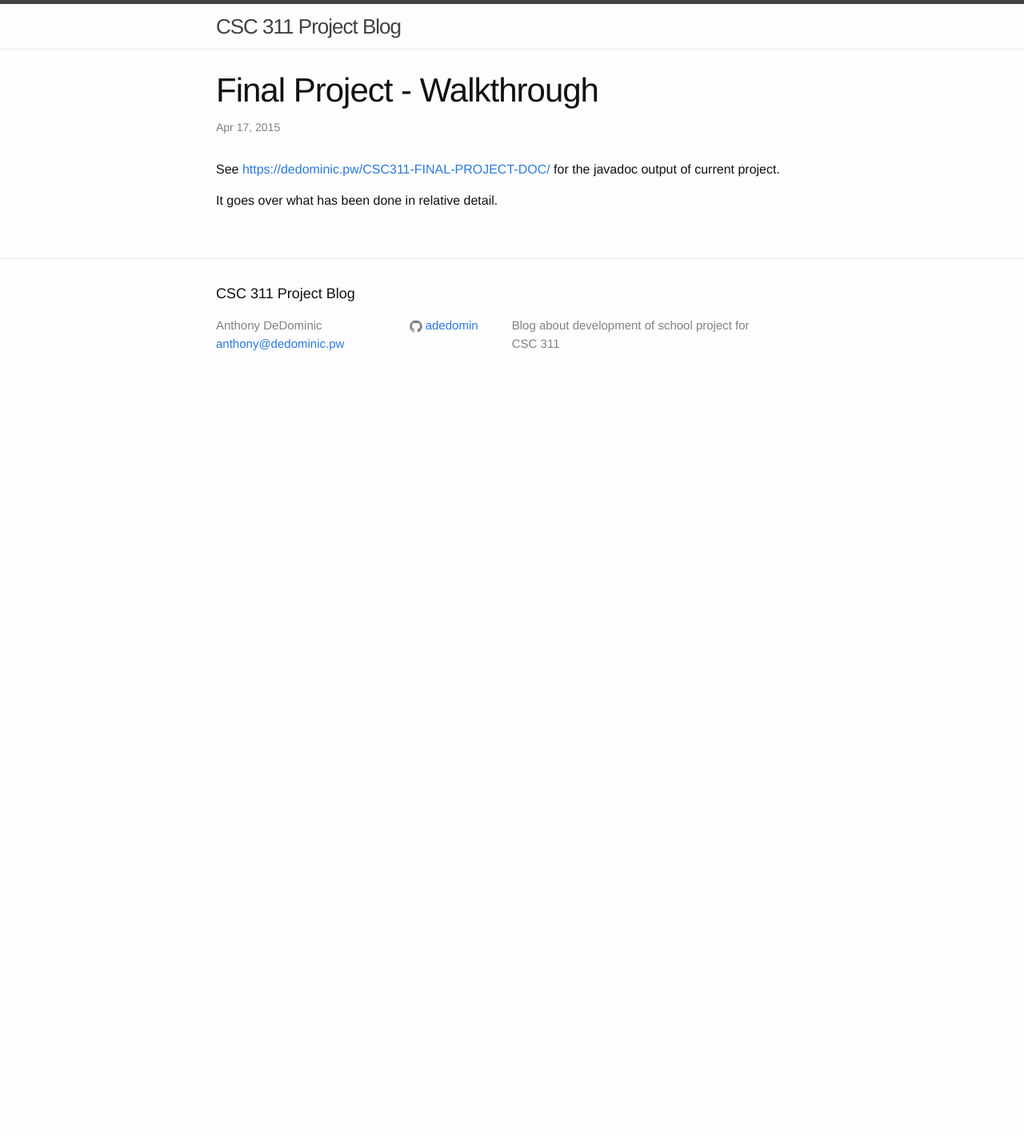
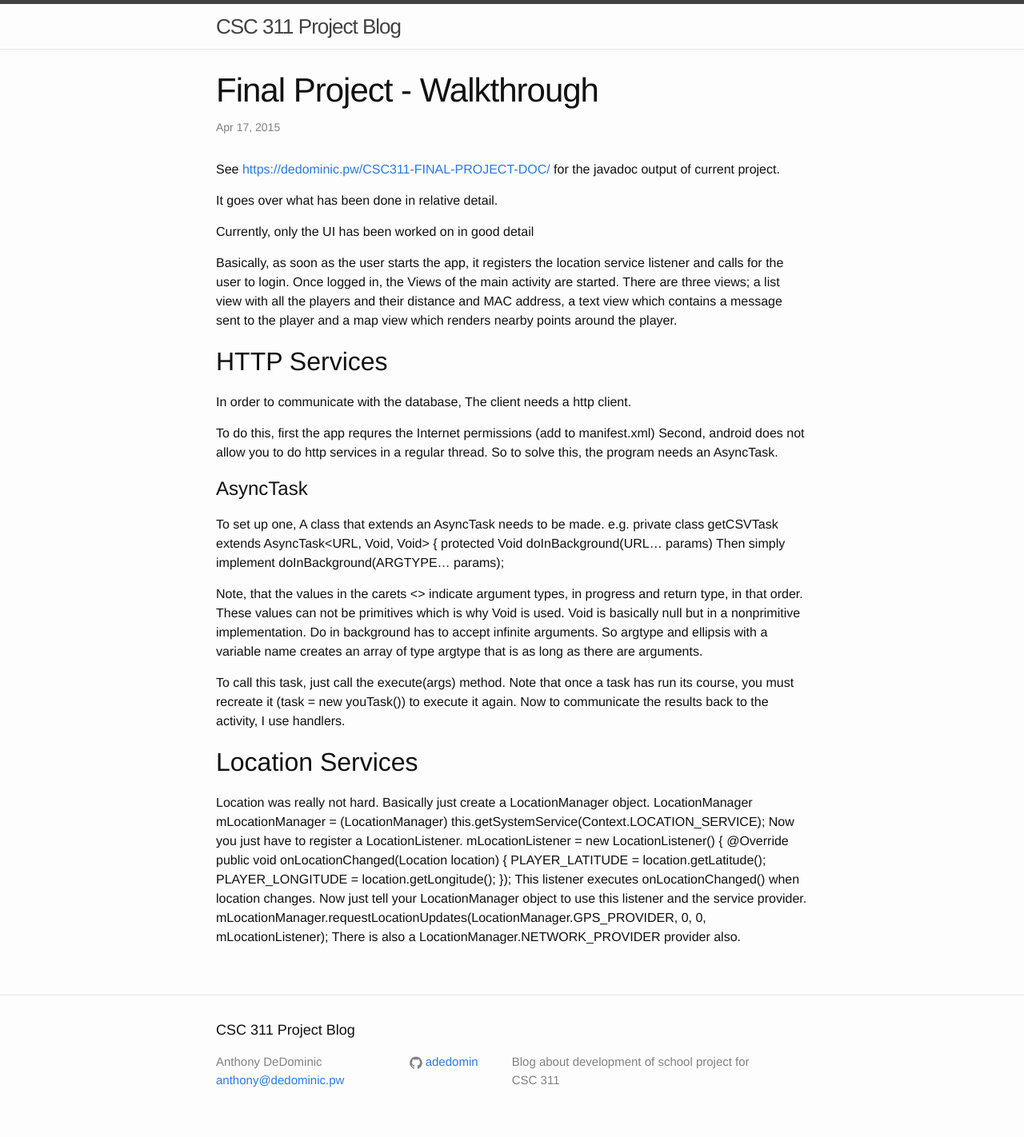
Before and after one commit to adedomin/CSC311-game-design, a Jekyll site: the page built from _posts/2015-04-17-Final Project - Walkthrough.md, in a window 1280 px wide. Shown: the whole page at 80% size. Built offline with Jekyll 4.4.1, drawn with Linux system fonts in a browser that asks for light colours; before the commit the page ends 900 px from its top, so only the background shows below that.

Commit message:
updated final project app walkthrough

```diff
--- a/_posts/2015-04-17-Final Project - Walkthrough.md
+++ b/_posts/2015-04-17-Final Project - Walkthrough.md
@@ -7,3 +7,58 @@ date: 2015-04-17 18:46:03
 See [https://dedominic.pw/CSC311-FINAL-PROJECT-DOC/](https://dedominic.pw/CSC311-FINAL-PROJECT-DOC/) for the javadoc output of current project.
 
 It goes over what has been done in relative detail.
+
+Currently, only the UI has been worked on in good detail
+
+Basically, as soon as the user starts the app, it registers the location service listener and calls for the user to login.
+Once logged in, the Views of the main activity are started.
+There are three views; a list view with all the players and their distance and MAC address, a text view which contains a message sent to the player and a map view which renders nearby points around the player.
+
+HTTP Services
+--------------
+
+In order to communicate with the database, The client needs a http client.
+
+To do this, first the app requres the Internet permissions (add to manifest.xml)
+	    <uses-permission android:name="android.permission.INTERNET" />
+Second, android does not allow you to do http services in a regular thread.
+So to solve this, the program needs an AsyncTask.
+
+AsyncTask
+==========
+
+To set up one, A class that extends an AsyncTask needs to be made.
+e.g.
+	private class getCSVTask extends AsyncTask<URL, Void, Void>
+	{
+		protected Void doInBackground(URL... params)
+Then simply implement doInBackground(ARGTYPE... params);
+
+Note, that the values in the carets <> indicate argument types, in progress and return type, in that order.
+These values can not be primitives which is why Void is used.
+Void is basically null but in a nonprimitive implementation.
+Do in background has to accept infinite arguments.
+So argtype and ellipsis with a variable name creates an array of type argtype that is as long as there are arguments.
+
+To call this task, just call the execute(args) method.
+Note that once a task has run its course, you must recreate it (task = new youTask()) to execute it again.
+Now to communicate the results back to the activity, I use handlers.
+
+Location Services
+------------------
+
+Location was really not hard. Basically just create a LocationManager object.
+	LocationManager mLocationManager = (LocationManager) this.getSystemService(Context.LOCATION_SERVICE);
+Now you just have to register a LocationListener.
+	mLocationListener = new LocationListener()
+	{
+		@Override
+		public void onLocationChanged(Location location)
+	{
+		PLAYER_LATITUDE = location.getLatitude();
+		PLAYER_LONGITUDE = location.getLongitude();
+	});
+This listener executes onLocationChanged() when location changes.
+Now just tell your LocationManager object to use this listener and the service provider.
+	mLocationManager.requestLocationUpdates(LocationManager.GPS_PROVIDER, 0, 0, mLocationListener);
+There is also a LocationManager.NETWORK\_PROVIDER provider also.
```
